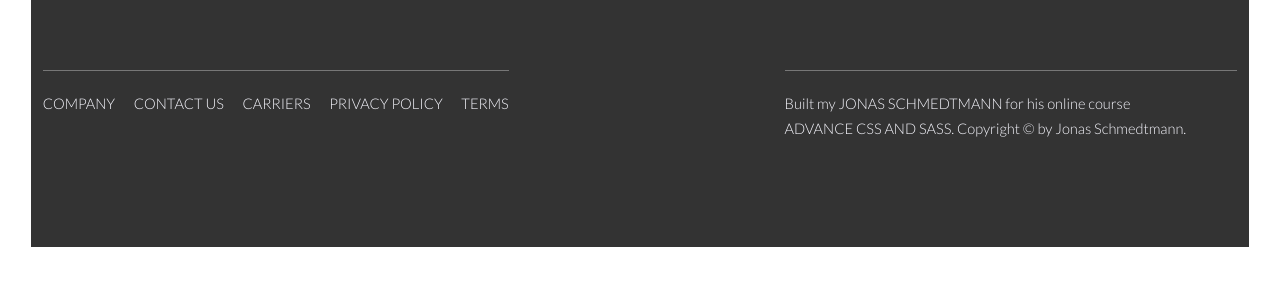
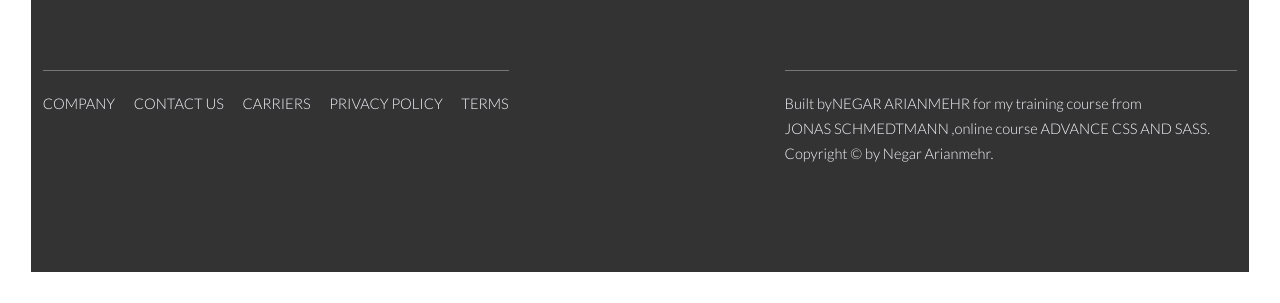
Before and after one commit to Negar-Arianmehr/Tour-website__HTML-SCSS, a website: page index.html in a window 1280 px wide. Shown: the part 6163-6466 px from the top of the page. Before the commit the page ends 6441 px from the top, so only its background shows below. Drawn offline with Linux system fonts and the light colour scheme.

Commit message:
second edition

```diff
--- a/index.html
+++ b/index.html
@@ -420,8 +420,8 @@ the browser has choice .we give it information , it has to choose best one for t
 
             <div class="col-1-of-2">
                 <p class="footer__copyright">
-                    Built my <a href="#" class="footer__link">Jonas Schmedtmann</a> for his online course
-                    <a href="#" class="footer__link">Advance CSS and Sass</a>. Copyright &copy; by Jonas Schmedtmann.
+                    Built by<a href="#" class="footer__link">Negar Arianmehr</a> for my training course from<a href="#" class="footer__link">Jonas Schmedtmann</a> ,online course
+                    <a href="#" class="footer__link">Advance CSS and Sass</a>. Copyright &copy; by Negar Arianmehr.
                 </p>
             </div>
         </div>
```
